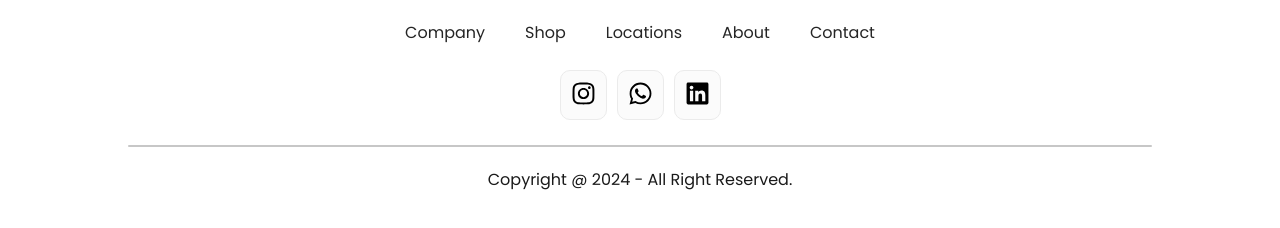
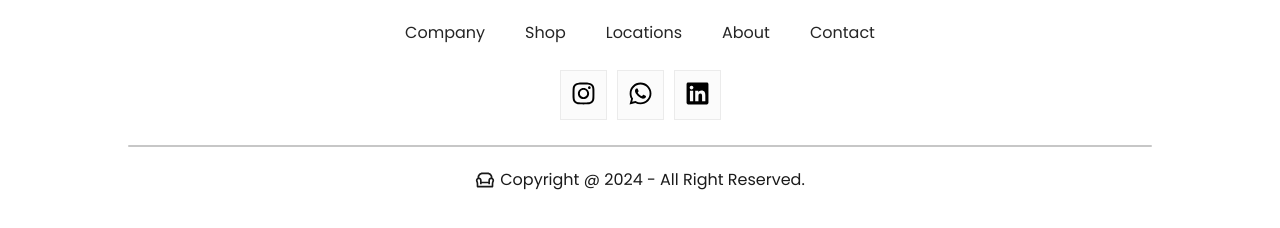
Before and after one commit to iambasilp/Fullstack-Furniture-Webapp, a React (Vite) app in the folder frontend/: page / in a window 1280 px wide. Shown: the part 3632-3860 px from the top of the page. Built offline with nearby package versions, Linux system fonts and the light colour scheme.

Commit message:
Footer Updated

```diff
--- a/frontend/src/Components/Shared/Footer/Footer.css
+++ b/frontend/src/Components/Shared/Footer/Footer.css
@@ -41,12 +41,11 @@
     padding-bottom: 6px;
     background: #fbfbfb;
     border: 1px solid #ebebeb;
-    border-radius: 10px;
     cursor: pointer;
     transition: all ease 0.3s;
 }
 .footer-icons-container:hover{
-    background: blue;
+    background: darkblue;
     color: white;
 }
 .footer-icons-container:hover .footer-icon{
@@ -66,6 +65,21 @@
     color: #1a1a1a;
     font-size: 16px;
 }
+.footer-copyright-content{
+    display: inline-flex;
+    justify-content: center;
+    align-items: center;
+    gap: 5px;
+    width: 100%;
+    margin-bottom: 30px;
+    color: #1a1a1a;
+    font-size: 16px;
+}
+.footer-logo-bottom-icon{
+    display: flex;
+    justify-content: center;
+    align-items: center;
+}
 .footer-copyright hr{
     width: 80%;
     border: none;
--- a/frontend/src/Components/Shared/Footer/Footer.jsx
+++ b/frontend/src/Components/Shared/Footer/Footer.jsx
@@ -43,7 +43,12 @@ const Footer = () => {
       </div>
       <div className="footer-copyright">
         <hr />
-        <p>Copyright @ 2024 - All Right Reserved.</p>
+        <div className="footer-copyright-content">
+          <div className="footer-logo-bottom-icon">
+            <RiSofaLine  size={20}/>
+          </div>
+          <p>Copyright @ 2024 - All Right Reserved.</p>
+        </div>
       </div>
     </div>
   );
```
